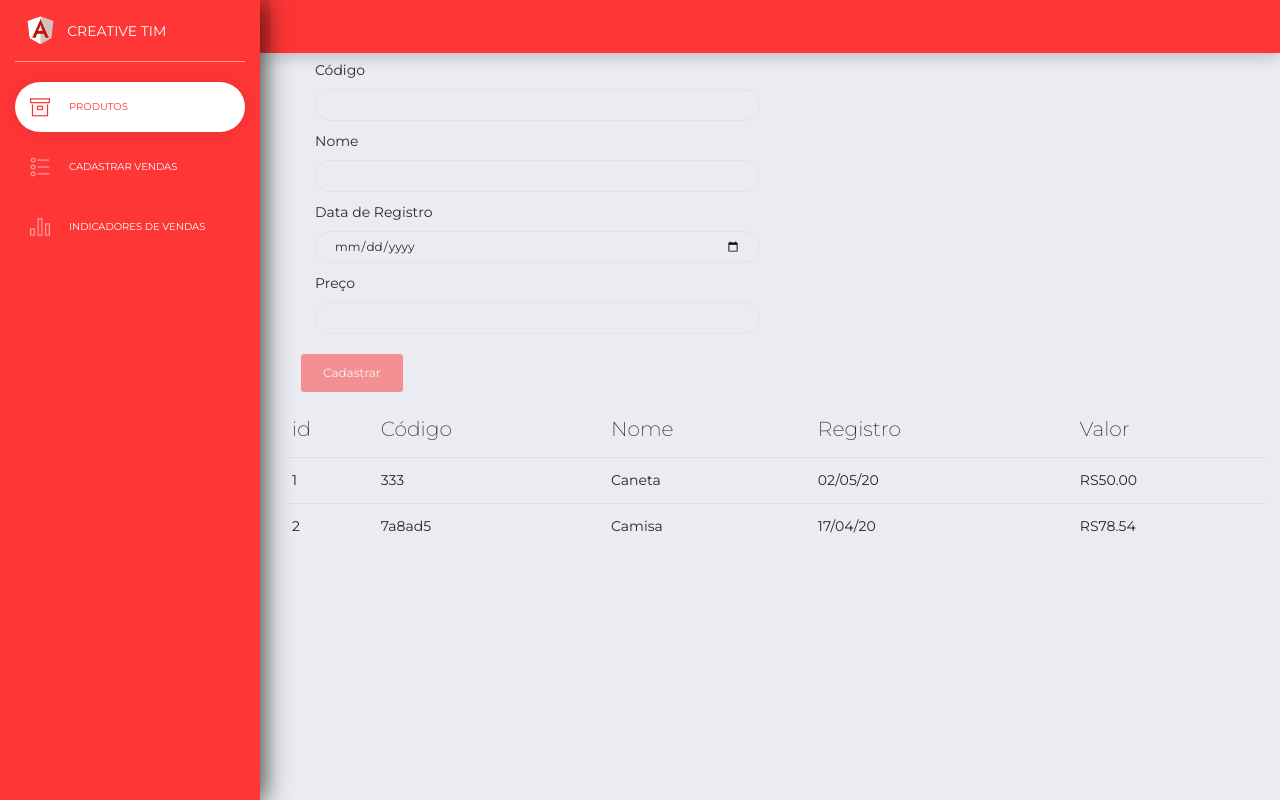
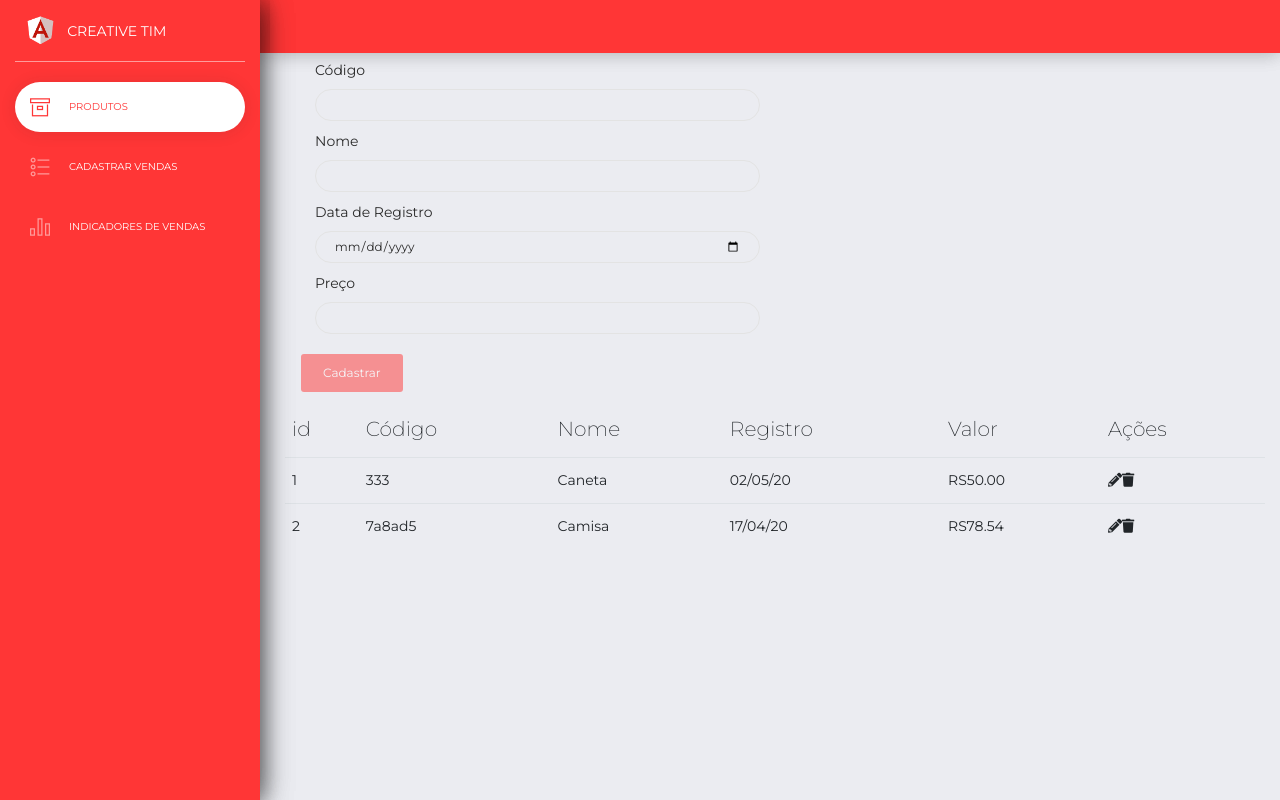
Before and after one commit to EstevamBruno/indicators, an Angular app: page /produtos in a window 1280 px wide. Built offline with nearby package versions, Linux system fonts and the light colour scheme; data requests are answered from the project's data file.

Commit message:
Adicionando acoes a tabela: editar e excluir

```diff
--- a/src/app/feature-module/products/products-list/products-list.component.html
+++ b/src/app/feature-module/products/products-list/products-list.component.html
@@ -4,6 +4,7 @@
     <th scope="col" *ngFor="let col of cols">
       {{ col.header }}
     </th>
+    <th class="center-text">Ações</th>
   </tr>
   </thead>
   <tbody>
@@ -13,6 +14,13 @@
     <td>{{ product.name }}</td>
     <td>{{ product.registerDate | date: 'dd/MM/yy'}}</td>
     <td>{{ product.value | currency: 'BRL': 'RS': '1.2-2' }}</td>
+    <td class="center-text">
+      <span *ngFor="let action of actions" (click)="executeAction(action)" class="actions-table">
+          <span (click)="selectRowWithButton(product)">
+              <i class="{{action.icon}}"></i>
+          </span>
+      </span>
+    </td>
   </tr>
   </tbody>
 </table>
--- a/src/app/feature-module/products/products-list/products-list.component.ts
+++ b/src/app/feature-module/products/products-list/products-list.component.ts
@@ -1,6 +1,8 @@
 import {Component, EventEmitter, Input, OnInit, Output} from '@angular/core';
 import {Product} from '../../../shared/domain/product/product';
 import {Cols} from '../../../shared/domain/cols/cols';
+import {Actions} from '../../../shared/domain/actions/actions';
+import {isFunction} from 'rxjs/internal-compatibility';
 
 @Component({
   selector: 'app-products-list',
@@ -9,17 +11,21 @@ import {Cols} from '../../../shared/domain/cols/cols';
 })
 export class ProductsListComponent implements OnInit {
   @Input() products: Product[] = [];
-  @Output() productEventEmitter = new EventEmitter();
+  @Output() productEditEventEmitter = new EventEmitter();
+  @Output() productRemoveEventEmitter = new EventEmitter();
+  productSelected: Product;
   cols: Cols[];
+  actions: Actions[] = [];
 
   constructor() {
   }
 
   ngOnInit() {
     this.loadCols();
+    this.loadActions();
   }
 
-  loadCols() {
+  private loadCols() {
     this.cols = [
       {field: '', header: 'id', type: 'text', headerStyle: '', contentStyle: ''},
       {field: '', header: 'Código', type: 'text', headerStyle: '', contentStyle: ''},
@@ -29,4 +35,29 @@ export class ProductsListComponent implements OnInit {
     ];
   }
 
+  private loadActions() {
+    this.actions = [
+      {label: 'Editar', icon: 'fas fa-pencil-alt', command: () => this.edit()},
+      {label: 'Excluir', icon: 'fas fa-trash', command: () => this.remove()}
+    ];
+  }
+
+  edit() {
+    this.productEditEventEmitter.emit(this.productSelected);
+  }
+
+  remove() {
+    this.productRemoveEventEmitter.emit(this.productSelected);
+  }
+
+  executeAction(action: Actions) {
+    if (action.command && isFunction(action.command)) {
+      action.command();
+    }
+  }
+
+  selectRowWithButton(product: Product) {
+    this.productSelected = product;
+  }
+
 }
```
